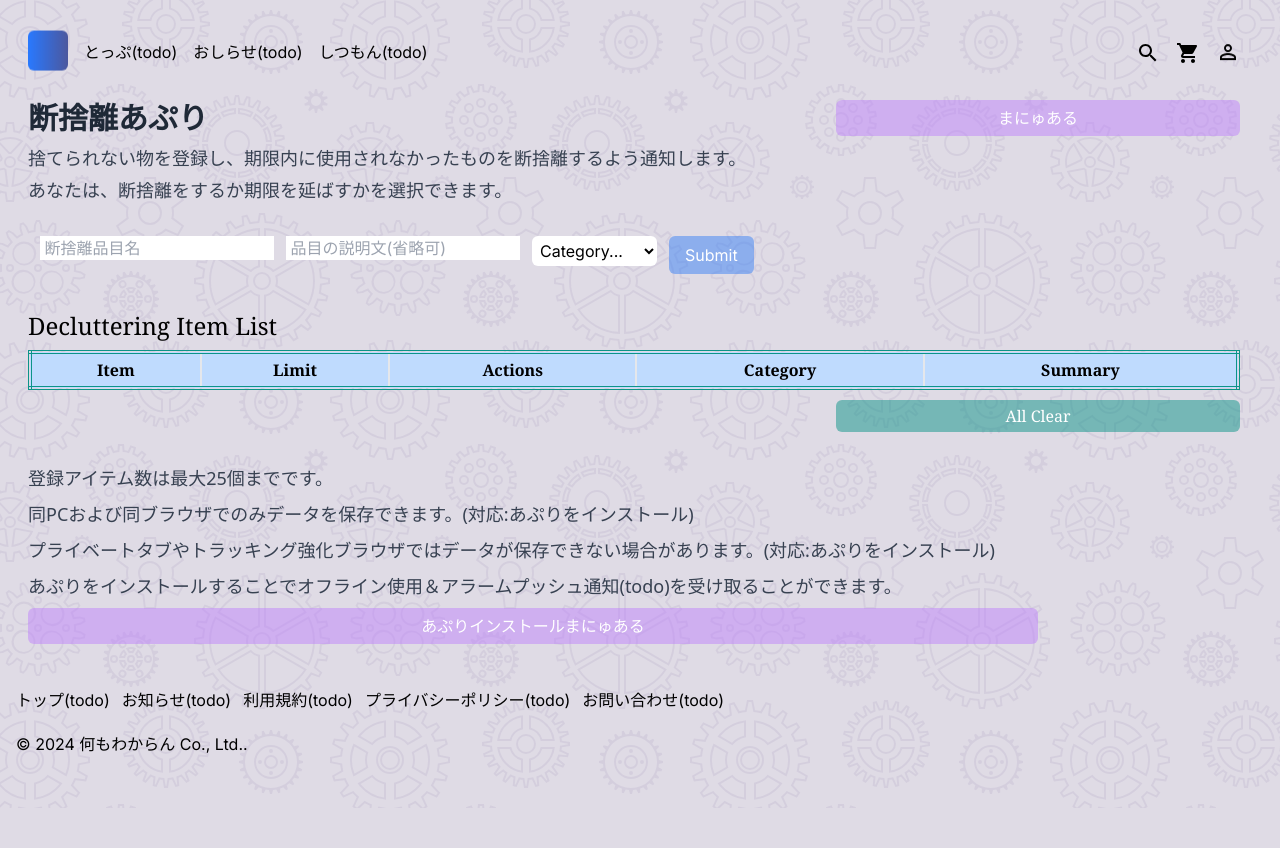
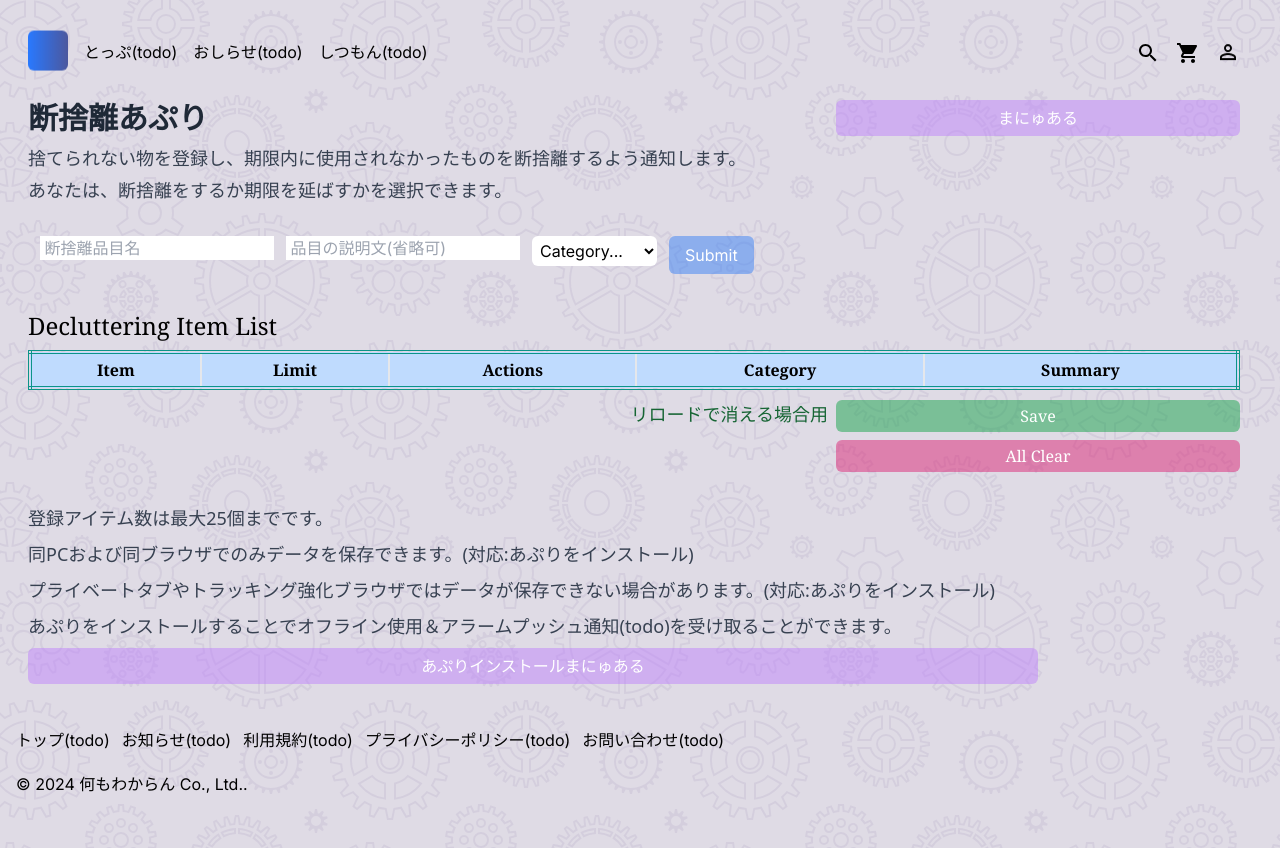
Before and after one commit to maitakedayo/vercel-decluttering, a Next.js app: page / in a window 1280 px wide. Before the commit the page ends 808 px from the top, so only its background shows below. Built offline with nearby package versions, Linux system fonts and the light colour scheme.

Commit message:
fix: #006 バグ修正 モバイル端末用の対策(window.addEventListener("beforeunload", handleWindowClose);が効かないモバイル用)

```diff
--- a/src/app/page.tsx
+++ b/src/app/page.tsx
@@ -106,6 +106,14 @@ export default function Home() {
   const handleDelete = (idToDelete: string) => {
     const updatedFormData = formData.filter((data) => data.id !== idToDelete); // 識別子に基づいて削除
     setFormData(() => updatedFormData);
+  };
+
+  //モバイル端末用の対策(window.addEventListener("beforeunload", handleWindowClose);が効かないモバイル用)
+  const handleSave = () => {
+    const keys = Object.keys(formData);
+    if (keys.length > 0) {
+      localStorage.setItem("alldata", JSON.stringify(formData));
+    }
   };
 
   const handleExtend = (idToExtend: string, additionalMinutes: number) => {
@@ -385,10 +393,22 @@ export default function Home() {
               </div>
             </div>
           </div>
+
+          <div className="flex justify-end">
+            <p className="font-serif mb-2 mr-2 text-lg text-green-800">
+              リロードで消える場合用
+            </p>
+            <button
+              onClick={handleSave}
+              className="w-1/3 rounded-md bg-green-600/50 px-4 py-1 mb-2 font-serif text-white  hover:bg-red-600 focus:bg-red-600 focus:outline-none"
+            >
+              Save
+            </button>
+          </div>
           <div className="flex justify-end">
             <button
               onClick={clearLocalStorage}
-              className="w-1/3 rounded-md bg-teal-600/50 px-4 py-1 font-serif text-white  hover:bg-red-600 focus:bg-red-600 focus:outline-none"
+              className="w-1/3 rounded-md bg-pink-600/50 px-4 py-1 font-serif text-white  hover:bg-red-600 focus:bg-red-600 focus:outline-none"
             >
               All Clear
             </button>
```
